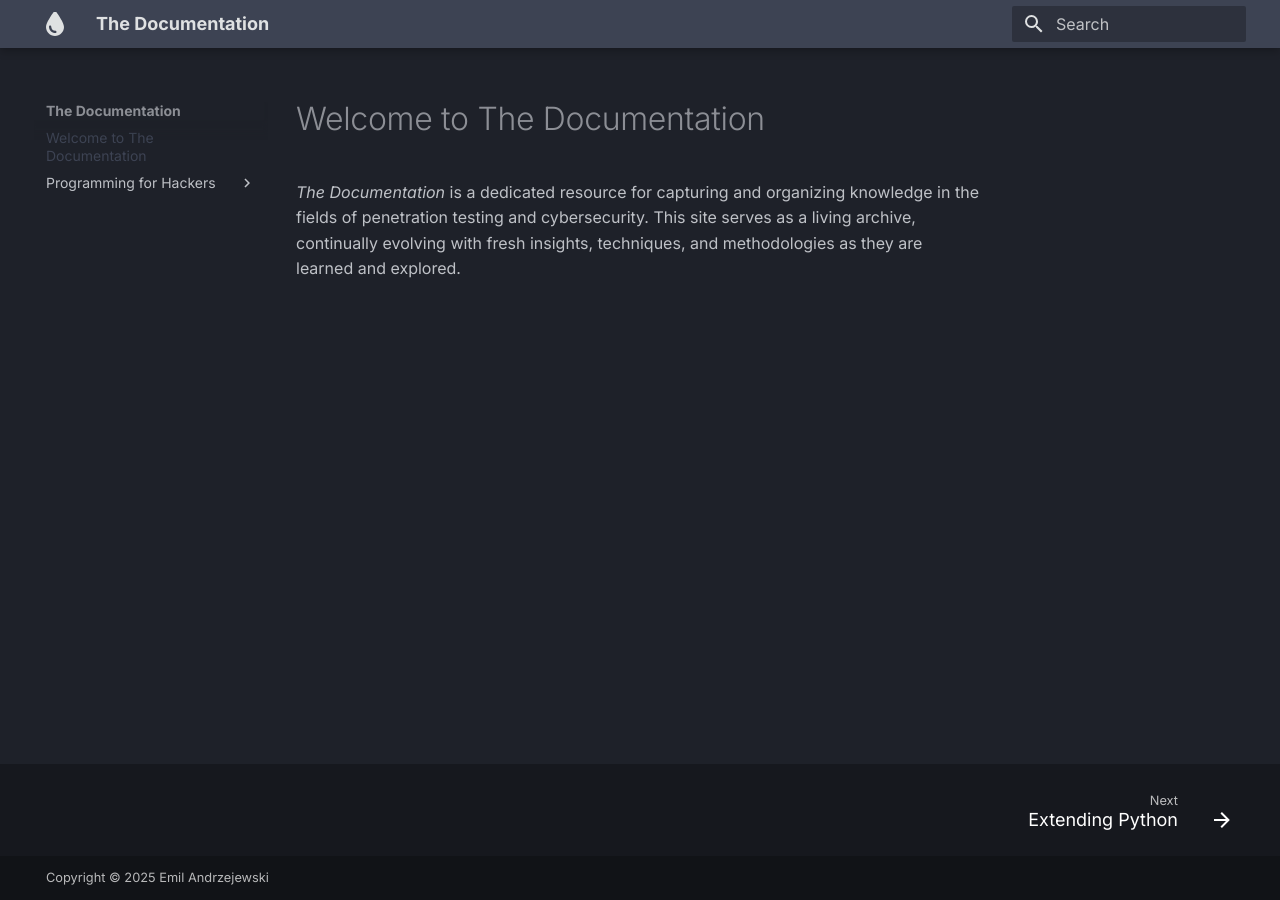
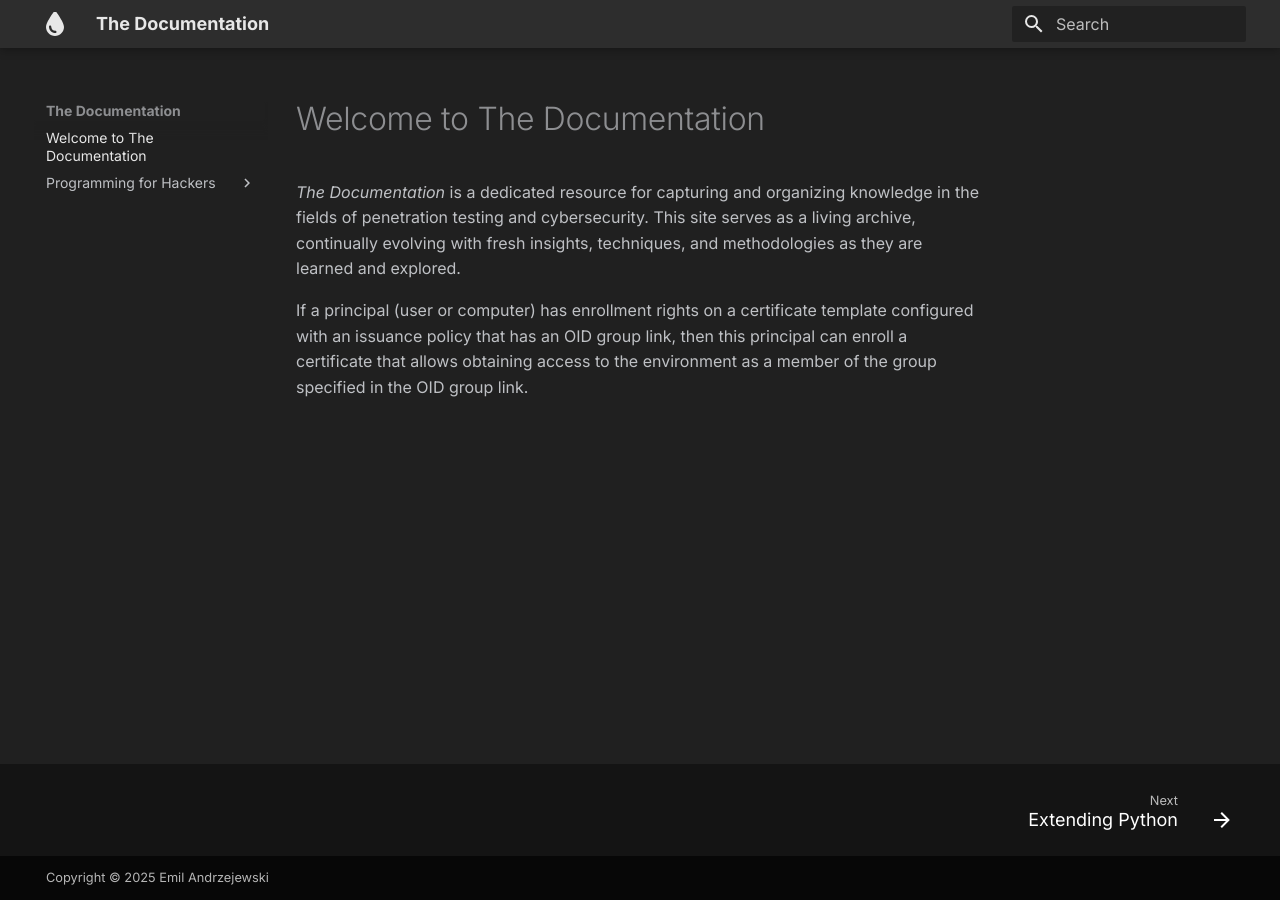
Before and after one commit to emik11/TheDocumentation, an MkDocs documentation site: the page built from docs/index.md, in a window 1280 px wide. Built offline with MkDocs 1.6.1 and Material for MkDocs 9.7.7, drawn with Linux system fonts in a browser that asks for light colours.

Commit message:
Grey colors

```diff
--- a/docs/index.md
+++ b/docs/index.md
@@ -1,3 +1,5 @@
 # Welcome to The Documentation
 
 *The Documentation* is a dedicated resource for capturing and organizing knowledge in the fields of penetration testing and cybersecurity. This site serves as a living archive, continually evolving with fresh insights, techniques, and methodologies as they are learned and explored.
+
+If a principal (user or computer) has enrollment rights on a certificate template configured with an issuance policy that has an OID group link, then this principal can enroll a certificate that allows obtaining access to the environment as a member of the group specified in the OID group link.
--- a/docs/stylesheets/extra.css
+++ b/docs/stylesheets/extra.css
@@ -1,5 +1,17 @@
 :root  > * {
-    --md-primary-fg-color: #3d4353; /* Header color */
-    --md-primary-bg-color: #dfe1e2; /* Header font color */
-    --md-accent-fg-color: #f7f6f9 /* Accent color */
+    --md-default-bg-color: #202020;      /* Background color */
+
+    --md-primary-fg-color: #2d2d2d;      /* Header color */
+
+    --md-primary-bg-color: #e7e7e7;      /* Header font color */
+    --md-accent-fg-color: #e7e7e7;       /* Accent color */
+    --md-typeset-a-color: #e7e7e7;       /* Clicked link color */
+
+    --md-footer-bg-color: #141414;       /* Navigation color */
+    --md-footer-bg-color--dark: #070707; /* Copyright color */
+}
+
+body {
+    background: #202020;
+    --md-default-bg-color: #202020;
   }
```
